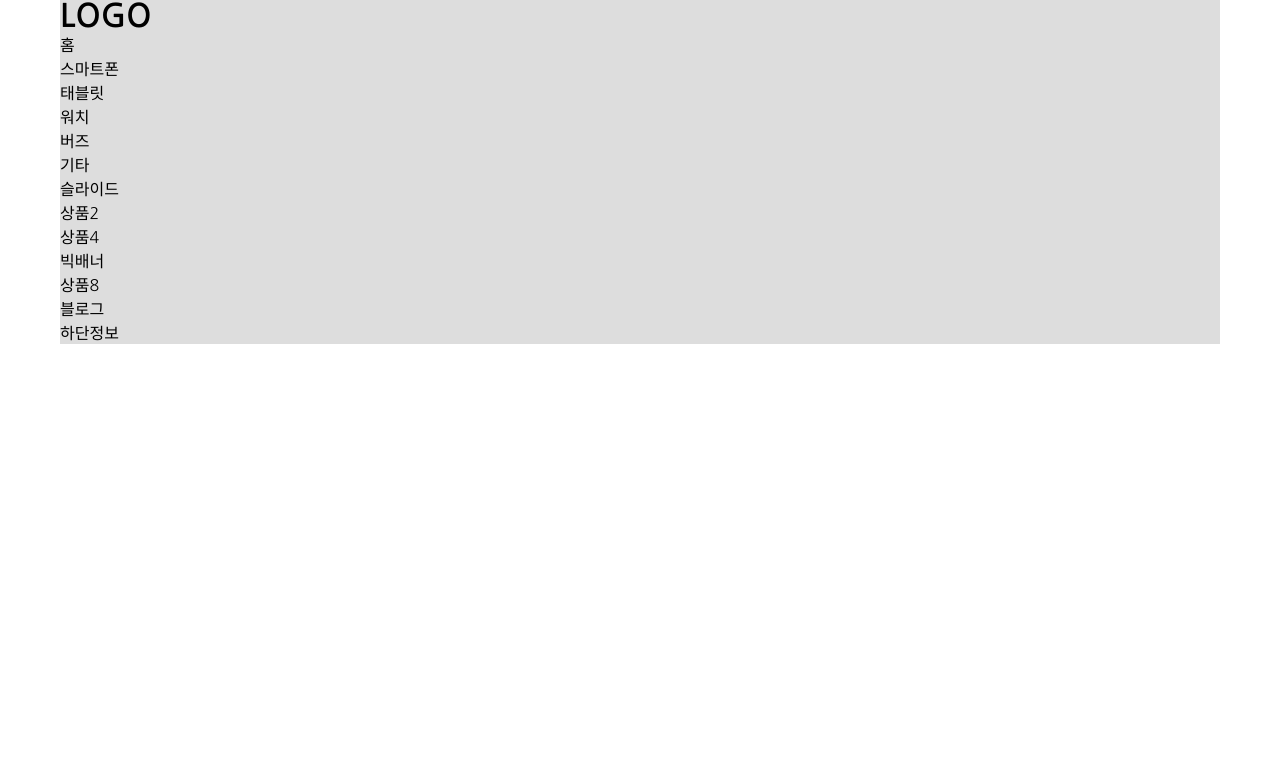
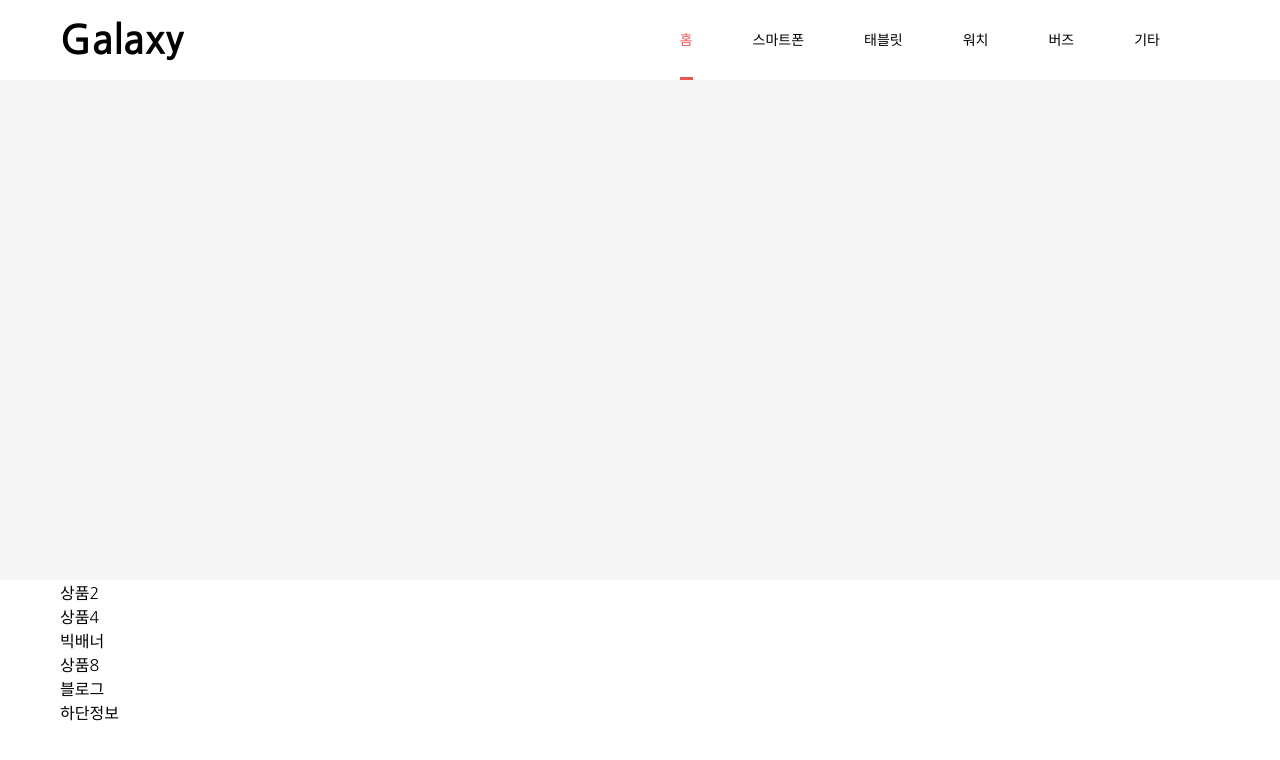
Before and after one commit to minuboba35/galaxy, a plain HTML site: page index.html in a window 1280 px wide. Drawn offline with Linux system fonts and the light colour scheme; some icons are missing.

Commit message:
메뉴완성

```diff
--- a/css/main.css
+++ b/css/main.css
@@ -30,8 +30,68 @@ body {
 
 .inner {
   width: 1160px;
-  background-color: #ddd;
   margin: 0 auto;
 }
 
+.active {
+  color: var(--accent);
+}
+
 /* header */
+header .inner {
+  display: flex;
+  align-items: center;
+  height: 80px;
+}
+
+header .inner h1 {
+  margin-right: auto;
+  font-size: 40px;
+}
+
+header .inner ul {
+  display: flex;
+  gap: 60px;
+}
+
+header .inner ul li a {
+  font-size: 14px;
+  height: 80px;
+  display: block;
+  line-height: 80px;
+  position: relative;
+}
+
+header .inner ul li a::before {
+  /* a태그 앞쪽에 뭐가 온다는뜻 after는 뒤쪽에 */
+  content: "";
+  position: absolute;
+  bottom: 0;
+  height: 3px;
+  width: 0%;
+  background-color: var(--accent);
+  transition: width 0.3s;
+}
+
+header .inner ul li a:hover {
+  color: var(--accent);
+}
+
+header .inner ul li a:hover::before {
+  width: 100%;
+}
+
+header .inner ul li a.active::before {
+  width: 100%;
+}
+
+header .inner i {
+  margin-left: 60px;
+  font-size: 20px;
+}
+
+/* slide */
+.slide {
+  height: 500px;
+  background-color: var(--bgColor);
+}
--- a/index.html
+++ b/index.html
@@ -16,9 +16,9 @@
       <!-- header -->
       <header>
         <div class="inner">
-          <h1>LOGO</h1>
+          <h1>Galaxy</h1>
           <ul>
-            <li><a href="#x">홈</a></li>
+            <li><a href="#x" class="active">홈</a></li>
             <li><a href="#x">스마트폰</a></li>
             <li><a href="#x">태블릿</a></li>
             <li><a href="#x">워치</a></li>
@@ -31,8 +31,8 @@
       <!-- /header -->
 
       <!-- slide -->
-      <section>
-        <div class="inner">슬라이드</div>
+      <section class="slide">
+        <div class="inner"></div>
       </section>
       <!-- /slide -->
 
```
